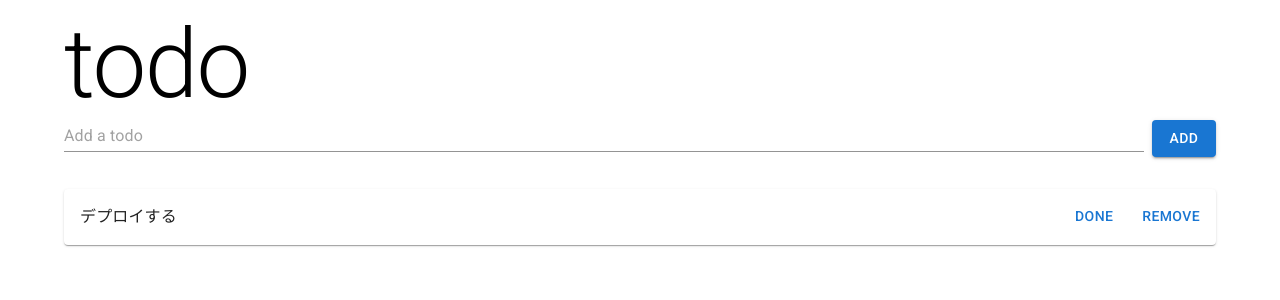
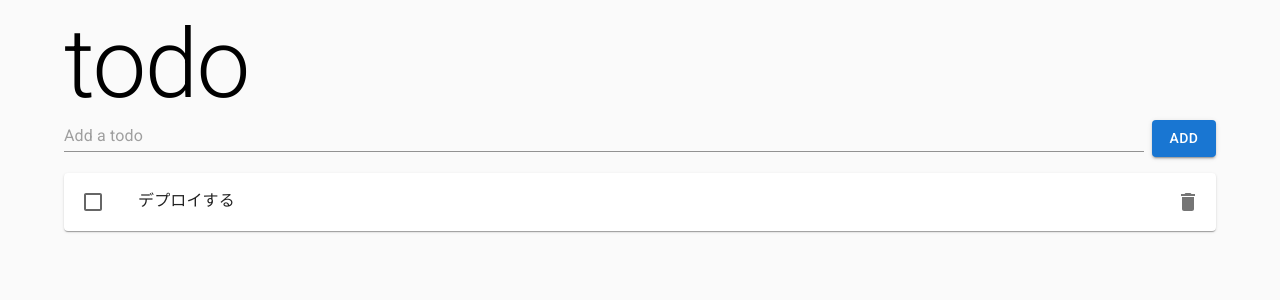
Before and after one commit to cubdesign/react-simple-todo, a React (Create React App) app: page / in a window 1280 px wide. Shown: the top 300 px of the page. Built offline with nearby package versions, Linux system fonts and the light colour scheme.

Commit message:
iconを追加

```diff
--- a/src/App.tsx
+++ b/src/App.tsx
@@ -5,6 +5,7 @@ import { useState } from "react";
 import { v4 as uuidv4 } from "uuid";
 import FormTodo from "./components/FormTodo";
 import Todo from "./components/Todo";
+import GlobalStyles from "@mui/material/GlobalStyles";
 
 export type TodoItem = {
   id: string;
@@ -39,10 +40,22 @@ function App() {
 
   return (
     <div>
+      <GlobalStyles
+        styles={{
+          body: {
+            backgroundColor: "#fafafa",
+          },
+        }}
+      />
       <Container>
         <Typography variant="h1">todo</Typography>
-        <Stack spacing={4}>
-          <FormTodo addTodo={addTodo} />
+        <FormTodo addTodo={addTodo} />
+        <Stack
+          spacing={4}
+          sx={{
+            marginTop: 2,
+          }}
+        >
           <Stack spacing={2}>
             {todoList.map((todo) => (
               <Todo
--- a/src/components/Todo.tsx
+++ b/src/components/Todo.tsx
@@ -1,9 +1,11 @@
 import CardContent from "@mui/material/CardContent";
-import Button from "@mui/material/Button";
+import IconButton from "@mui/material/IconButton";
 import Card from "@mui/material/Card";
 import { TodoItem } from "../App";
 import CardActions from "@mui/material/CardActions";
 import Typography from "@mui/material/Typography";
+import Checkbox from "@mui/material/Checkbox";
+import DeleteIcon from "@mui/icons-material/Delete";
 
 type TodoProps = {
   todo: TodoItem;
@@ -19,17 +21,23 @@ const Todo: React.FC<TodoProps> = ({ todo, markDone, removeTodo }) => {
         justifyContent: "space-between",
       }}
     >
-      <CardContent>
+      <CardActions>
+        <Checkbox onChange={() => markDone(todo.id)} checked={todo.done} />
+      </CardActions>
+      <CardContent
+        sx={{
+          width: "100%",
+        }}
+      >
         <Typography variant="body1">
-          {todo.done ? <s>todo.text</s> : todo.text}
+          {todo.done ? <s>{todo.text}</s> : todo.text}
         </Typography>
       </CardContent>
 
       <CardActions>
-        <Button onClick={() => markDone(todo.id)}>
-          {todo.done ? "redo" : "done"}
-        </Button>
-        <Button onClick={() => removeTodo(todo.id)}>remove</Button>
+        <IconButton aria-label="remove" onClick={() => removeTodo(todo.id)}>
+          <DeleteIcon />
+        </IconButton>
       </CardActions>
     </Card>
   );
```
